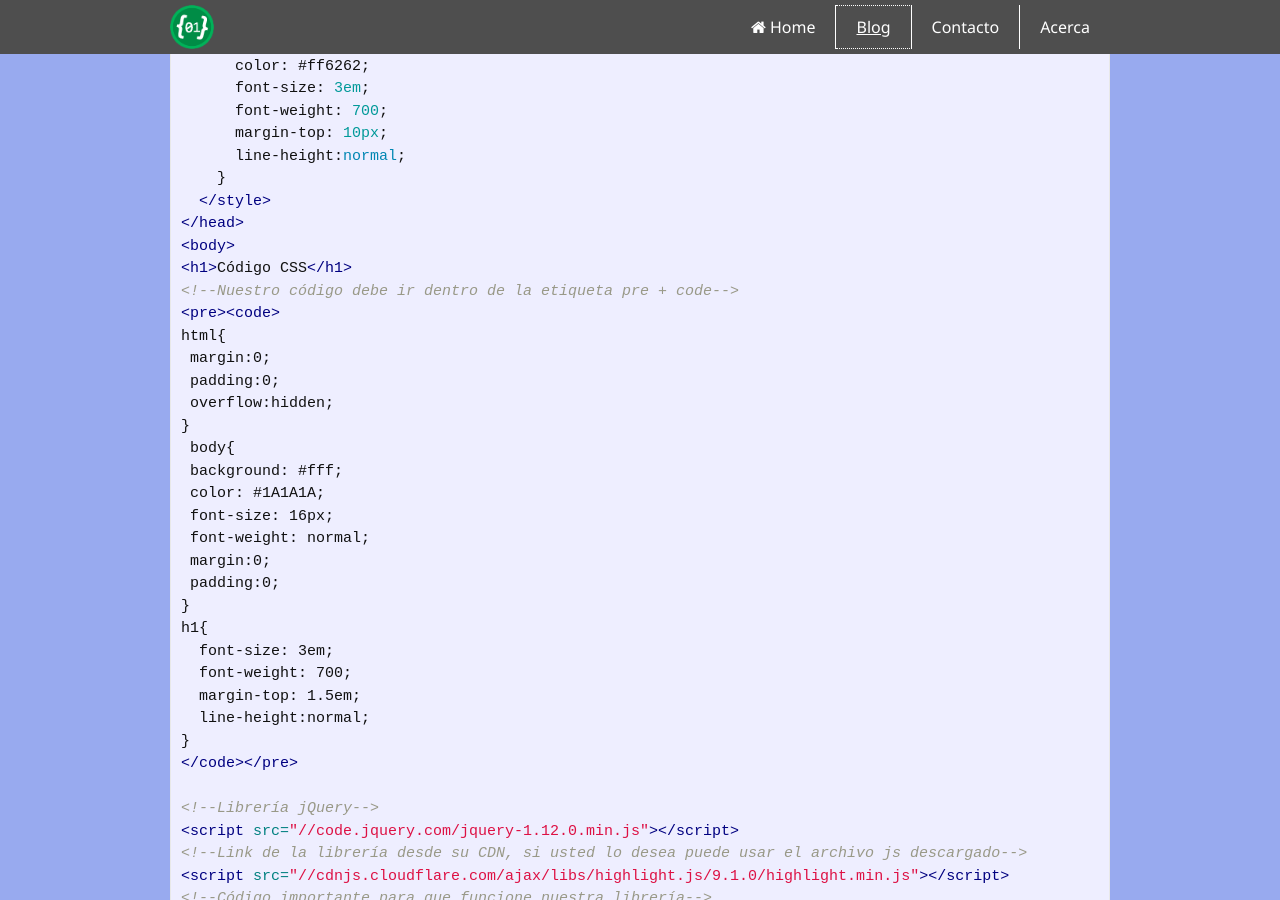
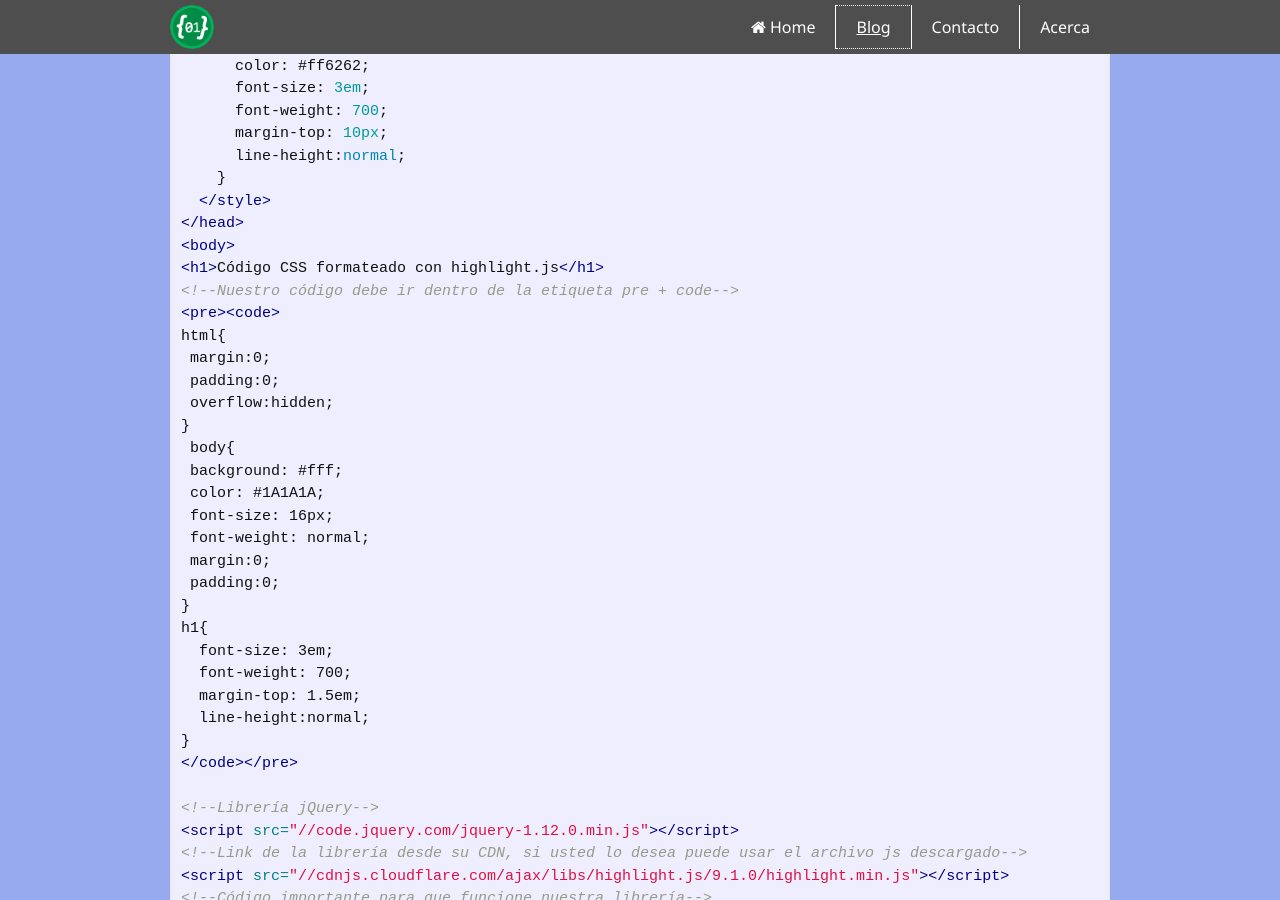
Before and after one commit to 01luisrene/Blog-Jekyll, a Jekyll site: the page built from _posts/2016-01-29-colorear-codigo-con-highlight.js.md, in a window 1280 px wide and 900 px high, scrolled down 1536 px. Built offline with Jekyll 4.4.1, drawn with Linux system fonts in a browser that asks for light colours; comment, search, counter and statistics services are not loaded.

Commit message:
colorear código con highlight.js
subiendo algunas modificaciones

```diff
--- a/_posts/2016-01-29-colorear-codigo-con-highlight.js.md
+++ b/_posts/2016-01-29-colorear-codigo-con-highlight.js.md
@@ -55,7 +55,7 @@
   </style>
 </head>
 <body>
-<h1>Código CSS</h1>
+<h1>Código CSS formateado con highlight.js</h1>
 <!--Nuestro código debe ir dentro de la etiqueta pre + code-->
 <pre><code>
 html{
@@ -97,6 +97,6 @@
 
 ### Ver ejemplo en CodePen
 
-<p data-height="268" data-theme-id="0" data-slug-hash="GZJYmO" data-default-tab="result" data-user="01luisrene" class="codepen">See the Pen <a href="http://codepen.io/01luisrene/pen/GZJYmO/">highlight.js</a> by Luis Rene Mas Mas (<a href="http://codepen.io/01luisrene">@01luisrene</a>) on <a href="http://codepen.io">CodePen</a>.</p>
+<p data-height="550" data-theme-id="0" data-slug-hash="GZJYmO" data-default-tab="result" data-user="01luisrene" class="codepen">See the Pen <a href="http://codepen.io/01luisrene/pen/GZJYmO/">highlight.js</a> by Luis Rene Mas Mas (<a href="http://codepen.io/01luisrene">@01luisrene</a>) on <a href="http://codepen.io">CodePen</a>.</p>
 
 Ahora todo el código que se encuentre dentro de las etiquetas <kbd>pre</kbd> > <kbd>code</kbd>, tendrán una mejor presentación.
```
